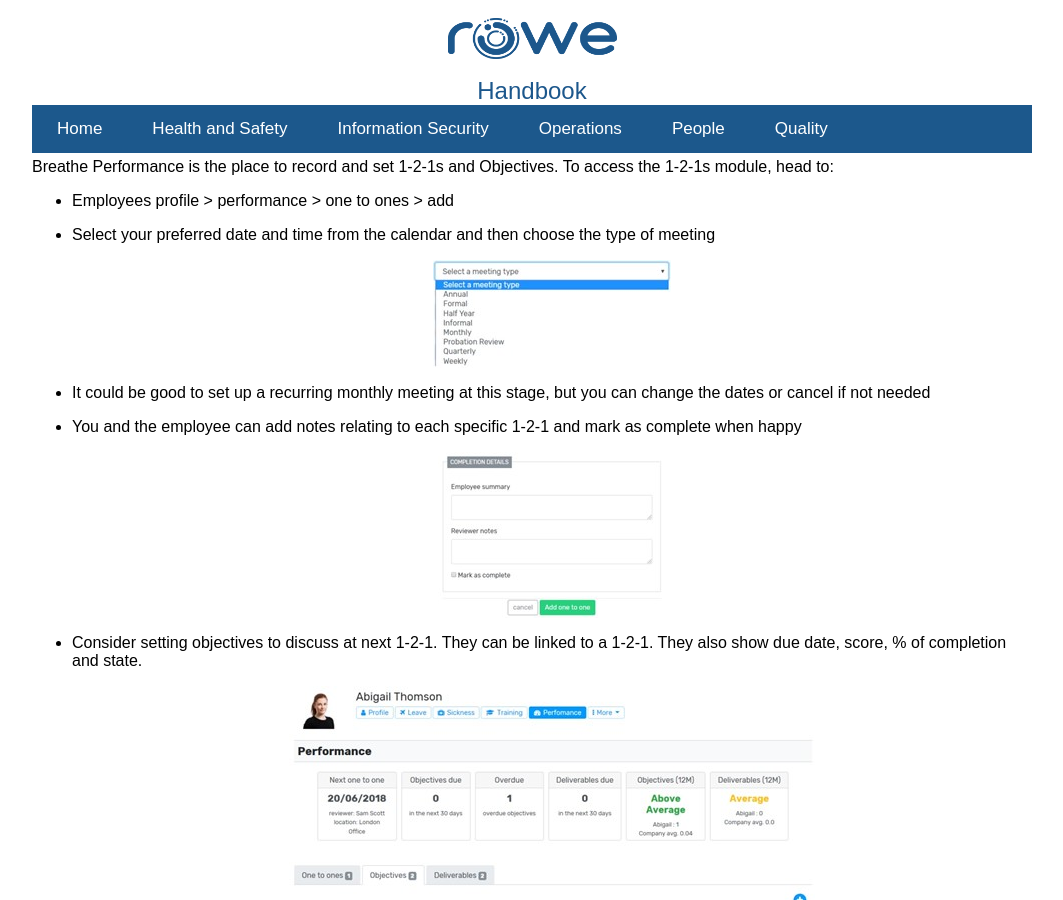
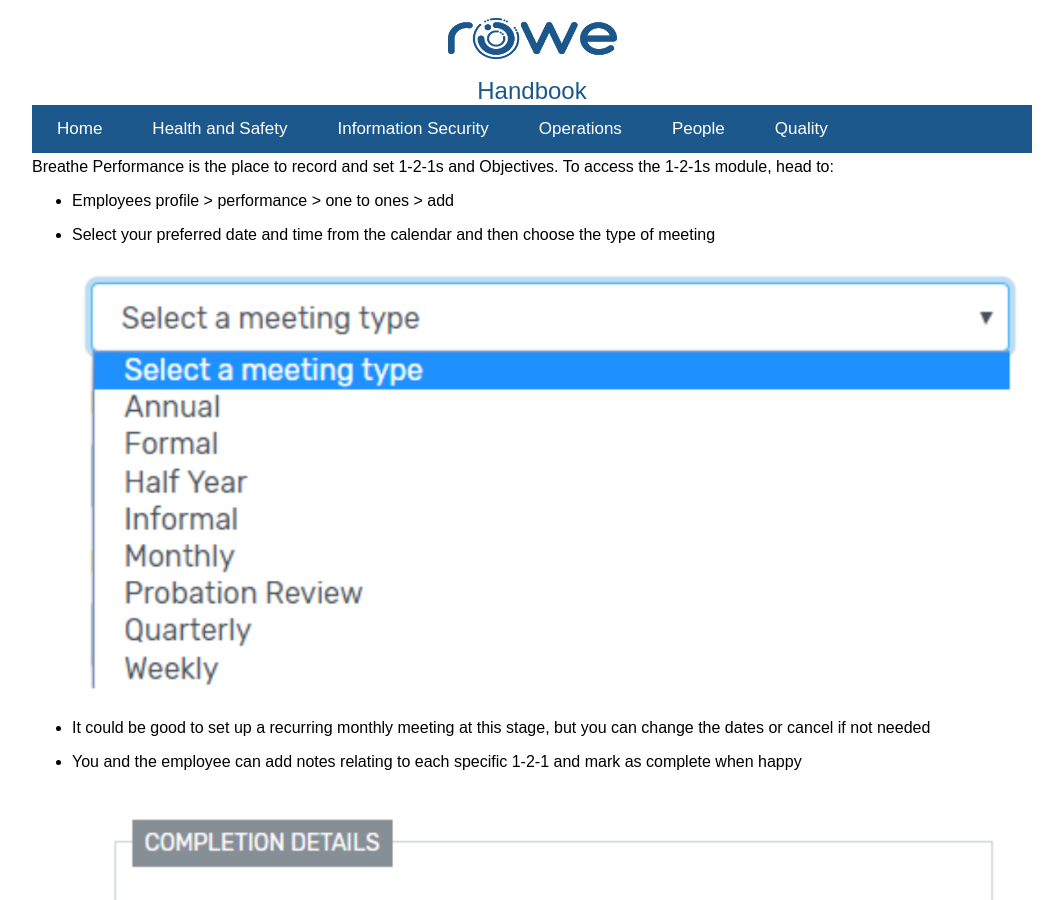
Before and after one commit to dartmoordunbar/handbook, a Jekyll site: the page built from people/1-2-1-Procedure.md, in a window 1280 px wide and 900 px high, scrolled down 741 px. Shown: the whole window, without its empty margins (108-1171 px from the left). Built offline with Jekyll 4.4.1, drawn with Linux system fonts in a browser that asks for light colours; our own code applies the rules of GitHub Pages for plain Markdown files.

Commit message:
Update breathe screenshots

```diff
--- a/people/1-2-1-Procedure.md
+++ b/people/1-2-1-Procedure.md
@@ -30,21 +30,21 @@
 
 - Select your preferred date and time from the calendar and then choose the type of meeting
 
-  ![set up breathe 1-2-1](images/set-up-breathe-1-2-1.jpg)
+  ![set up breathe 1-2-1](images/set-up-breathe-1-2-1.png)
 
 - It could be good to set up a recurring monthly meeting at this stage, but you can change the dates or cancel if not needed
 
 - You and the employee can add notes relating to each specific 1-2-1 and mark as complete when happy
 
-  ![breathe 1-2-1 feedback](images/breathe-1-2-1-feedback.jpg)
+  ![breathe 1-2-1 feedback](images/breathe-1-2-1-feedback.png)
 
 - Consider setting objectives to discuss at next 1-2-1. They can be linked to a 1-2-1. They also show due date, score, % of completion and state.
 
-  ![breathe performance page](images/breathe-performance-page.jpg)
+  ![breathe performance page](images/breathe-performance-page.png)
 
 - If you want to add comments to an objective, click into the record and scroll down to add a new comment.
 
-  ![breathe objective](images/breathe-objective.jpg)
+  ![breathe objective](images/breathe-objective.png)
 
 - Employees can suggest an objective from their dashboard which is either confirmed or rejected – although if rejected perhaps if would be better to discuss it at the 1-2-1 before doing so!
 - If you wish to add a new objective, you can do this from the performance hub within their profile
```
Also changed, not shown: people/images/breathe-1-2-1-feedback.jpg (deleted), people/images/breathe-1-2-1-feedback.png (added), people/images/breathe-objective.jpg (deleted), people/images/breathe-objective.png (added), people/images/breathe-performance-page.jpg (deleted), people/images/breathe-performance-page.png (added), people/images/set-up-breathe-1-2-1.jpg (deleted), people/images/set-up-breathe-1-2-1.png (added).
